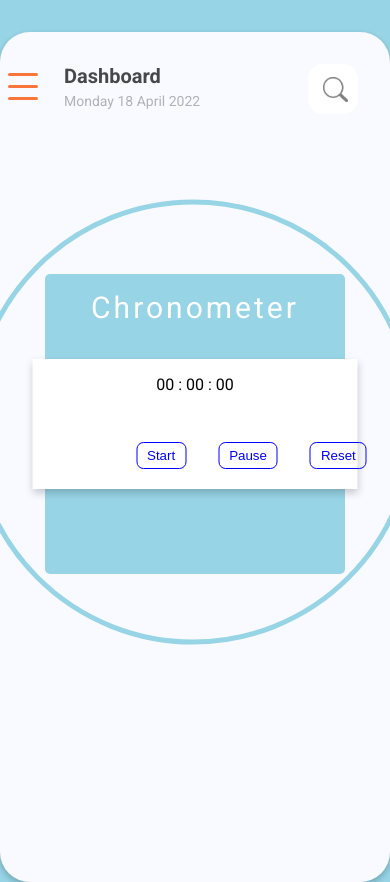
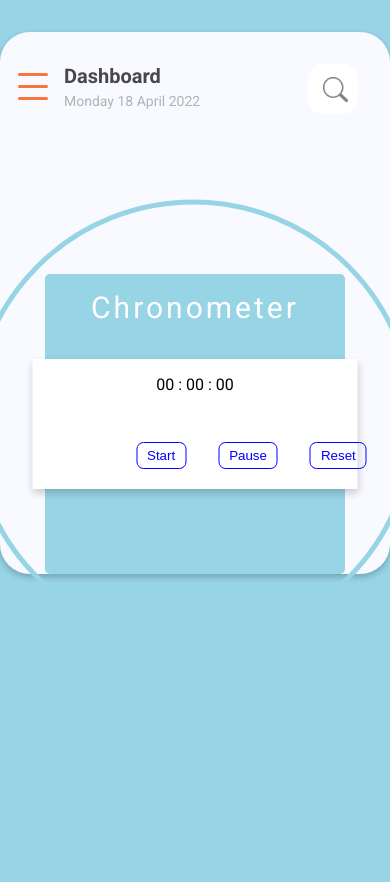
Before and after one commit to Alexandre-Chs/dashboard_tracker_sports, a React (Create React App) app: page /timer in a window 390 px wide. Shown: the top 882 px of the page. After the commit the page ends 844 px from the top, so only its background shows below. Built offline with nearby package versions, Linux system fonts and the light colour scheme; the HTML template or start-up script is replaced by a standard one.

Commit message:
version mobile

```diff
--- a/src/styles/home.css
+++ b/src/styles/home.css
@@ -584,12 +584,19 @@ select {
 
 /****** MOBILE DESIGN  ******/
 @media screen and (max-width: 1000px) {
+  /* RESET HEIGHT CARD */
+  .main_card_container {
+    height: auto;
+  }
   /* HAMBURGER ICON SETTINGS */
   .hamburger {
     display: flex;
     align-items: flex-start;
     position: relative;
     z-index: 10000;
+    position: absolute;
+    left: 0;
+    top: 0;
   }
 
   .width_navBar {
@@ -600,17 +607,17 @@ select {
     transition: background-color 1s;
     width: 100px;
     background-color: var(--content-color-card);
-    box-shadow: 0 3px 6px rgba(0,0,0,0.16), 0 3px 6px rgba(0,0,0,0.23);
+    box-shadow: 0 3px 6px rgba(0, 0, 0, 0.16), 0 3px 6px rgba(0, 0, 0, 0.23);
   }
   .hamburger_icon {
-    margin-left: .5rem;
-    position: fixed;
-    padding-top: 3rem;
+    height: 30px; /* the height is there only to be able to click the whole button */
+    margin-left: 0.5rem;
+    position: absolute;
+    top: 39px;
+    left: 10px;
     display: flex;
     align-items: center;
-    height: 60px;
     width: 30px;
-    background-color: transparent;
     cursor: pointer;
   }
   .hamburger_icon .bar {
@@ -661,14 +668,14 @@ select {
     align-items: center;
     justify-content: center;
     flex-direction: column;
-    transition: transform .5s ease;
+    transition: transform 0.5s ease;
     text-decoration: none;
   }
 
-  .icon_mobile p{
+  .icon_mobile p {
     font-weight: 700;
     padding-top: 8px;
-    color: var(--main-color-black)
+    color: var(--main-color-black);
   }
 
   .home {
@@ -701,10 +708,12 @@ select {
     transform: translateX(-1300px);
   }
 
+  /* INITIAL VALUE NAVBAR */
   .open_navBar {
     transform: translateX(0);
   }
 
+  /* DISPLAY NONE */
   .navbar {
     display: none;
   }
@@ -713,11 +722,39 @@ select {
     display: none;
   }
 
+  /* TAKE ALL PLACEMENT */
   .content_home {
     flex: 1;
   }
-
+  /* MOVE HEADER */
   .dashboard {
     margin-left: 2rem;
   }
 }
+
+/****** MEDIA FOR MOBILE ******/
+@media screen and (max-width: 650px) {
+  /* CHANGE SIZE IMG */
+  .description_home img {
+    bottom: 11px;
+    right: 7px;
+    width: 146px;
+  }
+}
+
+/****** MEDIA FOR LITTLE MOBILE ******/
+@media screen and (max-width: 565px) {
+  /* DISPLAY NONE IMG */
+  .description_home img {
+    display: none;
+  }
+
+  .container_dailytask {
+    flex-direction: column;
+  }
+
+  .dailyTasks_home {
+    height: auto;
+    width: 90%;
+  }
+}
```
